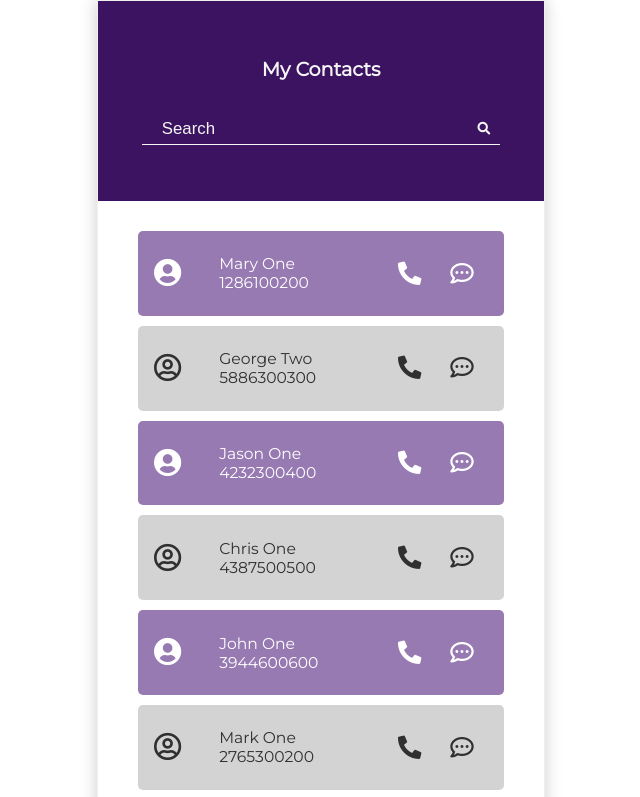
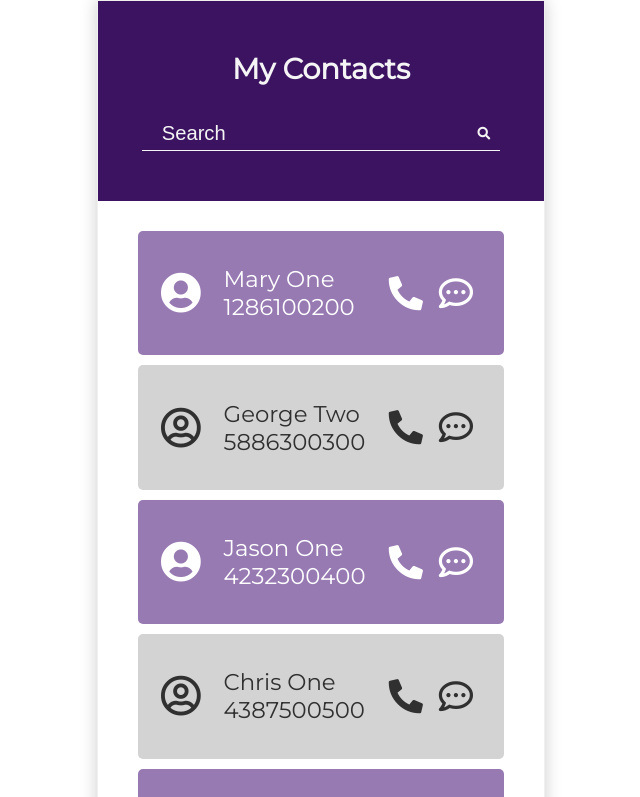
Before and after one commit to Chridas/mobile-contacts, a plain HTML site: page index.html in a window 1280 px wide. Shown: the top 797 px of the page, without its empty margins (319-959 px from the left). Drawn offline with Linux system fonts and the light colour scheme.

Commit message:
Made some changes in the css

```diff
--- a/mobile.css
+++ b/mobile.css
@@ -36,7 +36,7 @@
   }
 
   h1 {
-    font-size: 1.2rem;
+    font-size: 1.8rem;
     color: whitesmoke;
   }
 
@@ -54,7 +54,7 @@
 
   ::placeholder{
     color: whitesmoke;
-    font-size: 1em;
+    font-size: 1.2em;
   }
 
   .fa-search{
@@ -71,7 +71,7 @@
     width: 100%;
     align-items: center;
     padding: 20px;
-    font-size: 1.3em;
+    font-size: 1.9em;
   }
 
   .tryout span{
```
